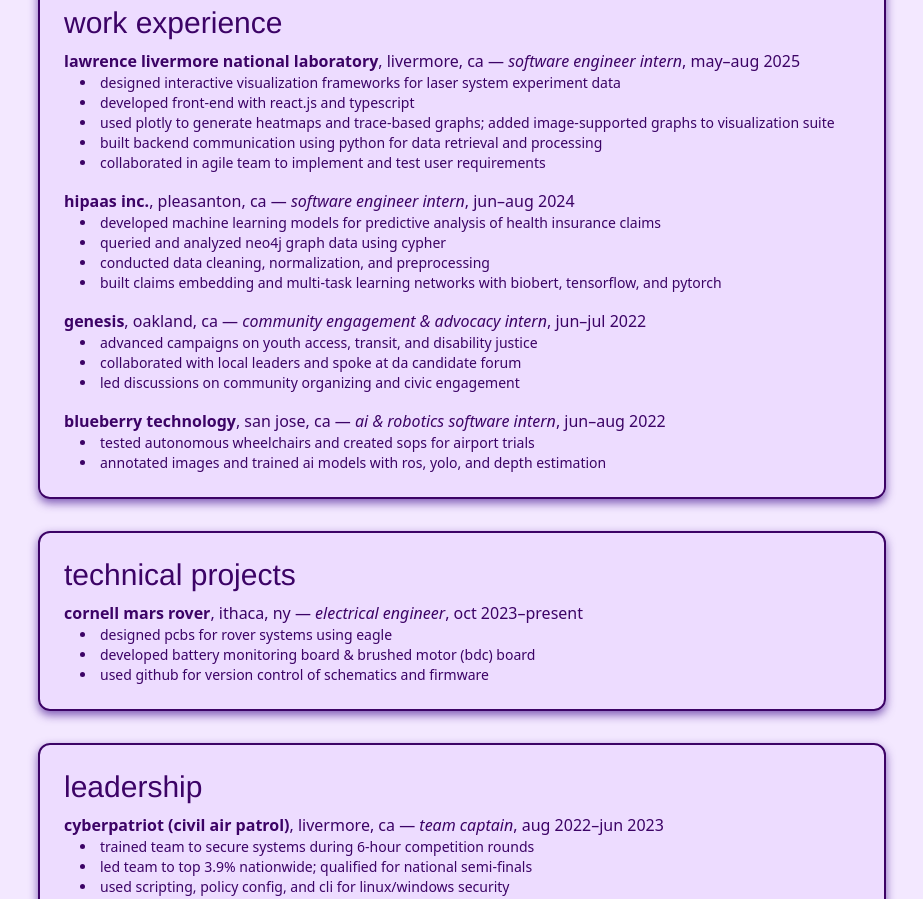
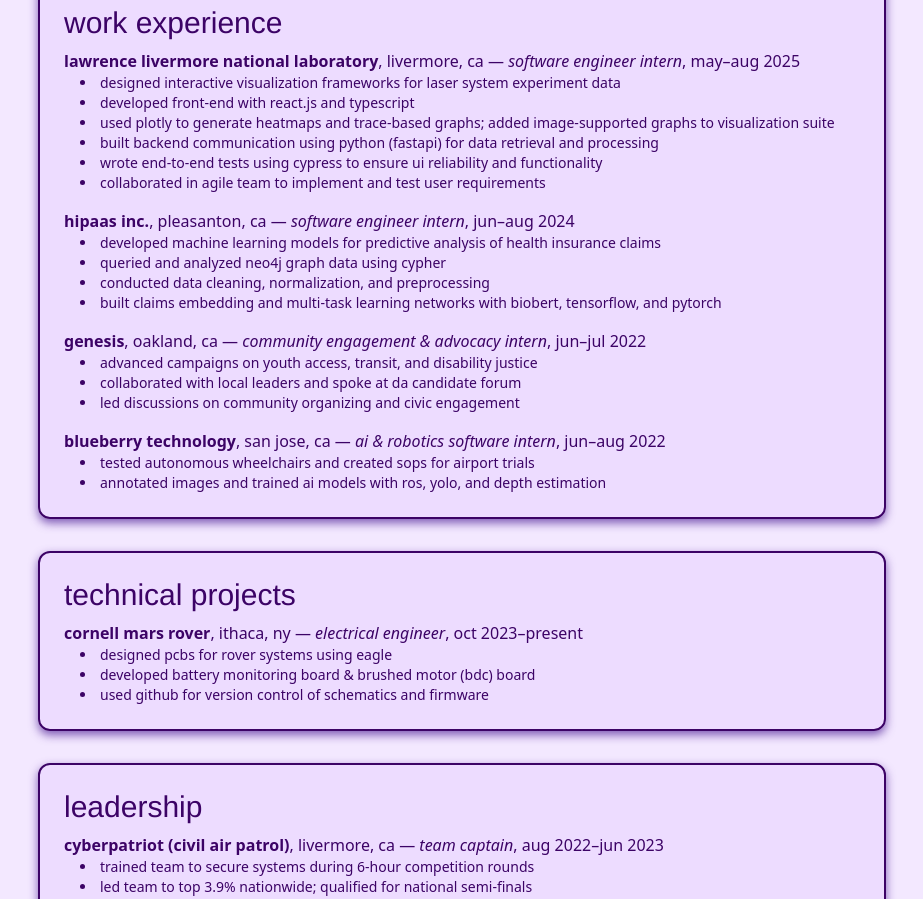
Before and after one commit to ds-geo/ds-geo.github.io, a Next.js app: page /ds-geo.github.io/resume in a window 1280 px wide. Shown: the part 781-1680 px from the top of the page, without its empty margins (178-1101 px from the left). Built offline with nearby package versions, Linux system fonts and the light colour scheme; a web font is replaced by a local one.

Commit message:
Update resume

```diff
--- a/app/resume/page.jsx
+++ b/app/resume/page.jsx
@@ -55,7 +55,8 @@
                     <li>designed interactive visualization frameworks for laser system experiment data</li>
                     <li>developed front-end with react.js and typescript </li>
                     <li>used plotly to generate heatmaps and trace-based graphs; added image-supported graphs to visualization suite</li>
-                    <li>built backend communication using python for data retrieval and processing</li>
+                    <li>built backend communication using python (fastapi) for data retrieval and processing</li>
+                    <li>wrote end-to-end tests using cypress to ensure ui reliability and functionality</li>
                     <li>collaborated in agile team to implement and test user requirements</li>
                   </ul>
                 </div>
```
Also changed, not shown: 1 other file (tests, documents, lock files or other folders).
